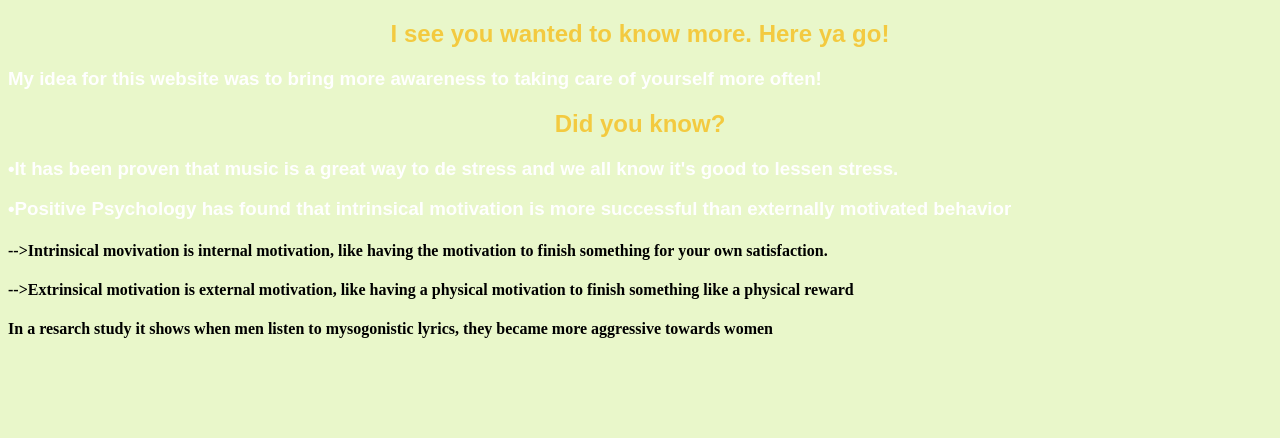
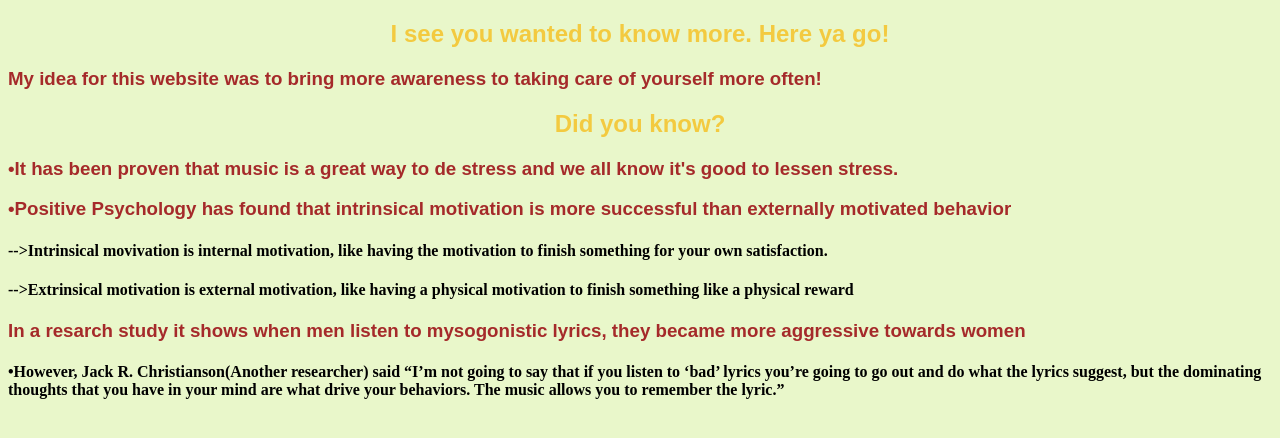
Before and after one commit to RiverT22/Portfolio, a plain HTML site: page project/moreinfo.html in a window 1280 px wide. Drawn offline with Linux system fonts and the light colour scheme.

Commit message:
updated more info

```diff
--- a/project/moreinfo.css
+++ b/project/moreinfo.css
@@ -12,7 +12,7 @@ h2 {
 
 h3 {
     font-family: 'Archivo Black', sans-serif;
-    color:white;
+    color:brown;
 }
 
 h4 {
--- a/project/moreinfo.html
+++ b/project/moreinfo.html
@@ -14,8 +14,8 @@
 <h4>-->Intrinsical movivation is internal motivation, like having the motivation to finish something for your own satisfaction.</h4>
 <h4>-->Extrinsical motivation is external motivation, like having a physical motivation to finish something like a physical reward</h4>
 
-<h4>In a resarch study it shows when men listen to mysogonistic lyrics, they became more aggressive towards women</h4>
-
+<h3>In a resarch study it shows when men listen to mysogonistic lyrics, they became more aggressive towards women</h3>
+<h4>•However, Jack R. Christianson(Another researcher) said “I’m not going to say that if you listen to ‘bad’ lyrics you’re going to go out and do what the lyrics suggest, but the dominating thoughts that you have in your mind are what drive your behaviors. The music allows you to remember the lyric.” </h4>
 
 
 
```
